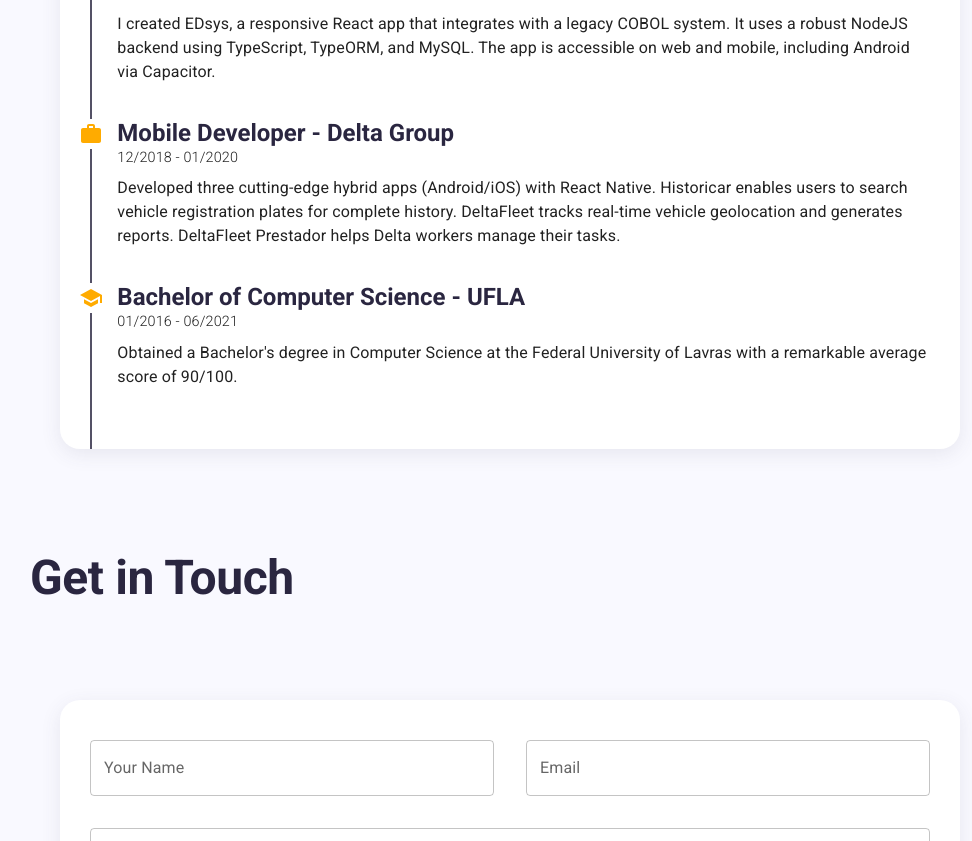
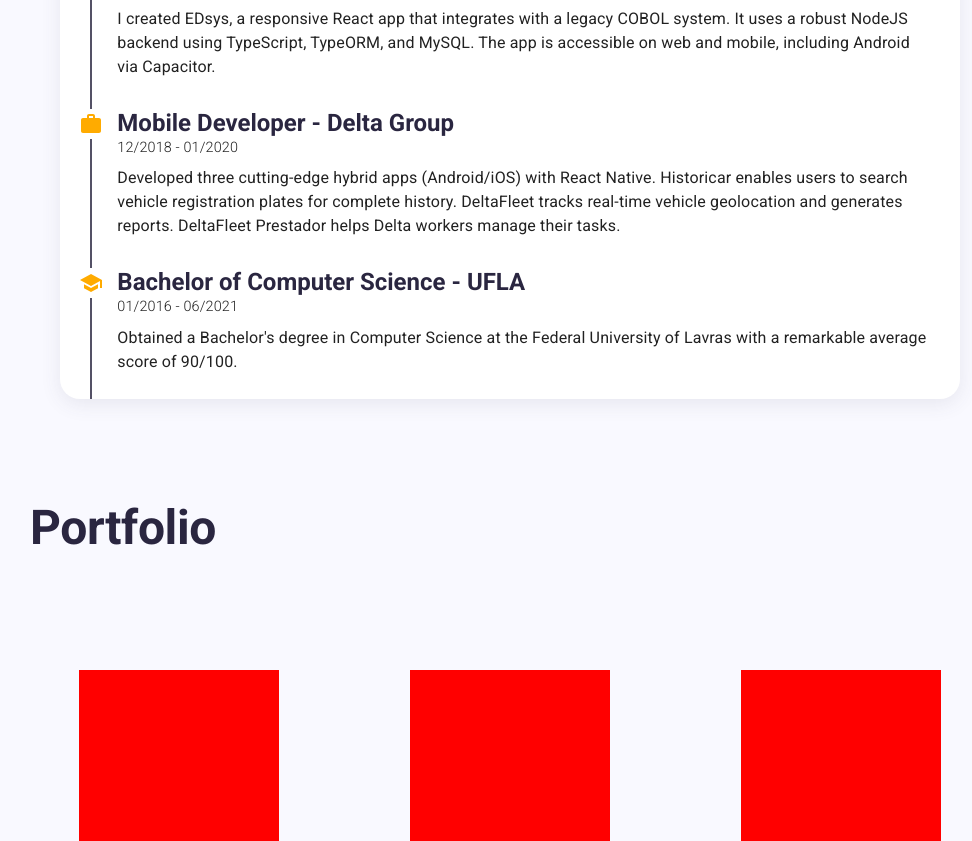
Before and after one commit to Silventino/react-portfolio, a React (Create React App) app in the folder app/: page / in a window 1280 px wide. Shown: the part 1959-2800 px from the top of the page, without its empty margins (240-1212 px from the left). Built offline with nearby package versions, Linux system fonts and the light colour scheme; a web font is replaced by a local one.

Commit message:
feat: inicia portfolio section

```diff
--- a/app/src/components/MainPage/MainPage.tsx
+++ b/app/src/components/MainPage/MainPage.tsx
@@ -1,45 +1,45 @@
 /** @jsxImportSource @emotion/react */
 
 import CallIcon from "@mui/icons-material/Call";
-// import CollectionsBookmarkIcon from "@mui/icons-material/CollectionsBookmark";
+import CollectionsBookmarkIcon from "@mui/icons-material/CollectionsBookmark";
 import HomeIcon from "@mui/icons-material/Home";
 import PersonIcon from "@mui/icons-material/Person";
 import SchoolIcon from "@mui/icons-material/School";
 import HomeSection from "./sections/HomeSection";
 import AboutSection from "./sections/AboutSection";
 import ExperienceSection from "./sections/ExperienceSection";
-// import PortfolioSection from "./sections/PortfolioSection";
+import PortfolioSection from "./sections/PortfolioSection";
 import ContactSection from "./sections/ContactSection";
 
 export const menuItems = [
   {
     url: "/#home",
     icon: <HomeIcon color="secondary" />,
-    component: <HomeSection id="home" />,
+    component: <HomeSection id="home" key="home" />,
     name: "Home",
   },
   {
     url: "/#about",
     icon: <PersonIcon color="secondary" />,
-    component: <AboutSection id="about" />,
+    component: <AboutSection id="about" key="about" />,
     name: "About",
   },
   {
     url: "/#experience",
     icon: <SchoolIcon color="secondary" />,
-    component: <ExperienceSection id="experience" />,
+    component: <ExperienceSection id="experience" key="experience" />,
     name: "Experience",
   },
-  // {
-  //   url: "/#portfolio",
-  //   icon: <CollectionsBookmarkIcon color="secondary" />,
-  //   component: <PortfolioSection id="portfolio" />,
-  //   name: "Portfolio",
-  // },
+  {
+    url: "/#portfolio",
+    icon: <CollectionsBookmarkIcon color="secondary" />,
+    component: <PortfolioSection id="portfolio" key="portfolio" />,
+    name: "Portfolio",
+  },
   {
     url: "/#contact",
     icon: <CallIcon color="secondary" />,
-    component: <ContactSection id="contact" />,
+    component: <ContactSection id="contact" key="contact" />,
     name: "Contact",
   },
 ];
--- a/app/src/components/MainPage/sections/ExperienceSection/ExperienceSection.tsx
+++ b/app/src/components/MainPage/sections/ExperienceSection/ExperienceSection.tsx
@@ -94,6 +94,7 @@ const ExperienceSection: React.FC<Props> = ({ id }) => {
               University of Lavras with a remarkable average score of 90/100.
             "
             type="SCHOOL"
+            removeMarginBottom
           />
         </div>
       </div>
--- a/app/src/components/MainPage/sections/ExperienceSection/components/ExperienceItem.tsx
+++ b/app/src/components/MainPage/sections/ExperienceSection/components/ExperienceItem.tsx
@@ -10,6 +10,7 @@ type Props = {
   date: string;
   description: string;
   type: "SCHOOL" | "WORK";
+  removeMarginBottom?: boolean;
 };
 
 const ExperienceItem: React.FC<Props> = ({
@@ -17,13 +18,14 @@ const ExperienceItem: React.FC<Props> = ({
   date,
   description,
   type,
+  removeMarginBottom = false,
 }) => {
   const theme = useTheme();
 
   return (
     <div
       css={css`
-        margin-bottom: 35px;
+        margin-bottom: ${removeMarginBottom ? "0px" : "30px"};
         position: relative;
       `}
     >
--- a/app/src/components/MainPage/sections/PortfolioSection/PortfolioSection.tsx
+++ b/app/src/components/MainPage/sections/PortfolioSection/PortfolioSection.tsx
@@ -1,16 +1,39 @@
 /** @jsxImportSource @emotion/react */
 
+import { css } from "@emotion/react";
 import SectionContainer from "../../../SectionContainer/SectionContainer";
 import { SectionTitle } from "../../../SectionTitle";
+import PortfolioContainer from "./components/PortfolioContainer";
+import PortfolioItem from "./components/PortfolioItem";
 
 type Props = {
   id: string;
 };
 
+type Work = {};
+
 const PortfolioSection: React.FC<Props> = ({ id }) => {
+  const works = [{}, {}, {}, {}, {}, {}] as Work[];
+
   return (
     <SectionContainer id={id}>
       <SectionTitle>Portfolio</SectionTitle>
+      <PortfolioContainer>
+        {works?.length > 0 &&
+          works.map((work, i) => (
+            <PortfolioItem key={`work_${i}`}>
+              <div
+                css={css`
+                  width: 200px;
+                  height: 200px;
+                  background-color: #f00;
+                `}
+              />
+            </PortfolioItem>
+          ))}
+      </PortfolioContainer>
+
+      <div />
     </SectionContainer>
   );
 };
--- /dev/null
+++ b/app/src/components/MainPage/sections/PortfolioSection/components/PortfolioContainer.tsx
@@ -0,0 +1,23 @@
+/** @jsxImportSource @emotion/react */
+
+import { Grid } from "@mui/material";
+
+type Props = {
+  children: React.ReactNode;
+};
+
+const PortfolioContainer: React.FC<Props> = ({ children }) => {
+  return (
+    <Grid
+      container
+      spacing={4}
+      display={"flex"}
+      justifyContent={"center"}
+      alignItems={"center"}
+    >
+      {children}
+    </Grid>
+  );
+};
+
+export default PortfolioContainer;
--- /dev/null
+++ b/app/src/components/MainPage/sections/PortfolioSection/components/PortfolioItem.tsx
@@ -0,0 +1,25 @@
+/** @jsxImportSource @emotion/react */
+
+import { Grid } from "@mui/material";
+
+type Props = {
+  children: React.ReactNode;
+};
+
+const PortfolioItem: React.FC<Props> = ({ children }) => {
+  return (
+    <Grid
+      item
+      xs={12}
+      sm={6}
+      md={4}
+      display={"flex"}
+      justifyContent={"center"}
+      alignItems={"center"}
+    >
+      {children}
+    </Grid>
+  );
+};
+
+export default PortfolioItem;
```
Also changed, not shown: app/src/index.tsx (+4 -4 lines).
